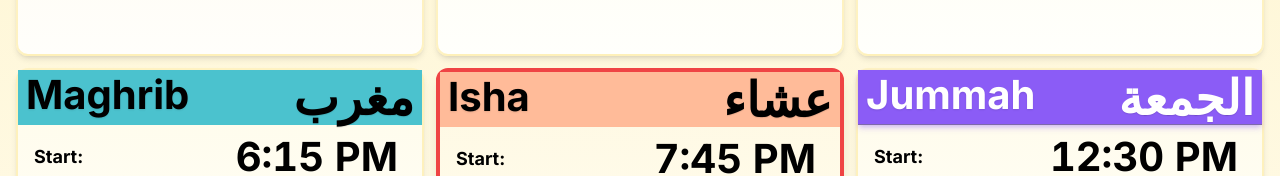
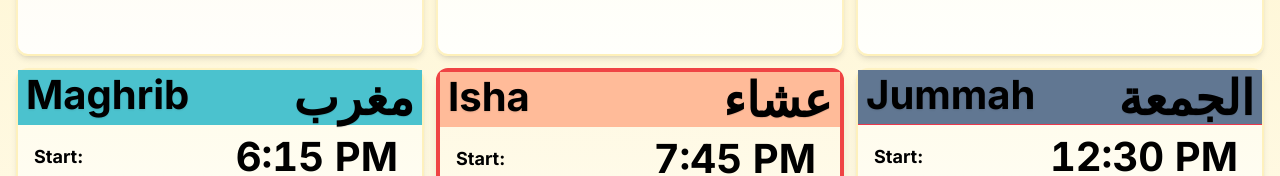
Before and after one commit to Flexitronics786/prayerdisplay, a React (Vite) app: page / in a window 1280 px wide. Shown: the part 404-580 px from the top of the page. Built offline with nearby package versions, Linux system fonts and the light colour scheme; no server answers; the database is empty.

Commit message:
Fix: Jummah styling
Highlight Jummah with a red border instead of changing the background color.

```diff
--- a/src/index.css
+++ b/src/index.css
@@ -18,14 +18,7 @@ h1, h2, h3, h4, h5, h6 {
   color: #000000;
 }
 
-/* Jummah specific styling for Fridays */
+/* Jummah specific styling for Fridays - red border like active prayer */
 .jummah-header.friday {
-  background-color: #8B5CF6 !important; /* Vivid Purple */
-  border-color: #7E69AB !important;
-  box-shadow: 0 4px 6px -1px rgba(139, 92, 246, 0.3), 0 2px 4px -1px rgba(139, 92, 246, 0.2) !important;
+  border-color: #ea384c !important;
 }
-
-.jummah-header.friday h3,
-.jummah-header.friday div {
-  color: #ffffff !important;
-}
```
